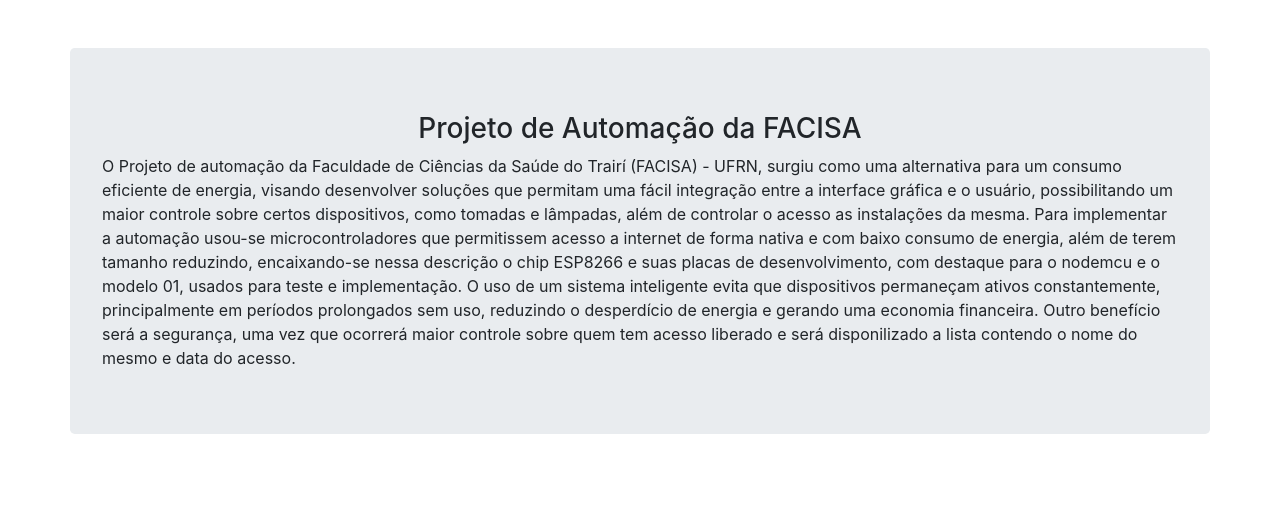
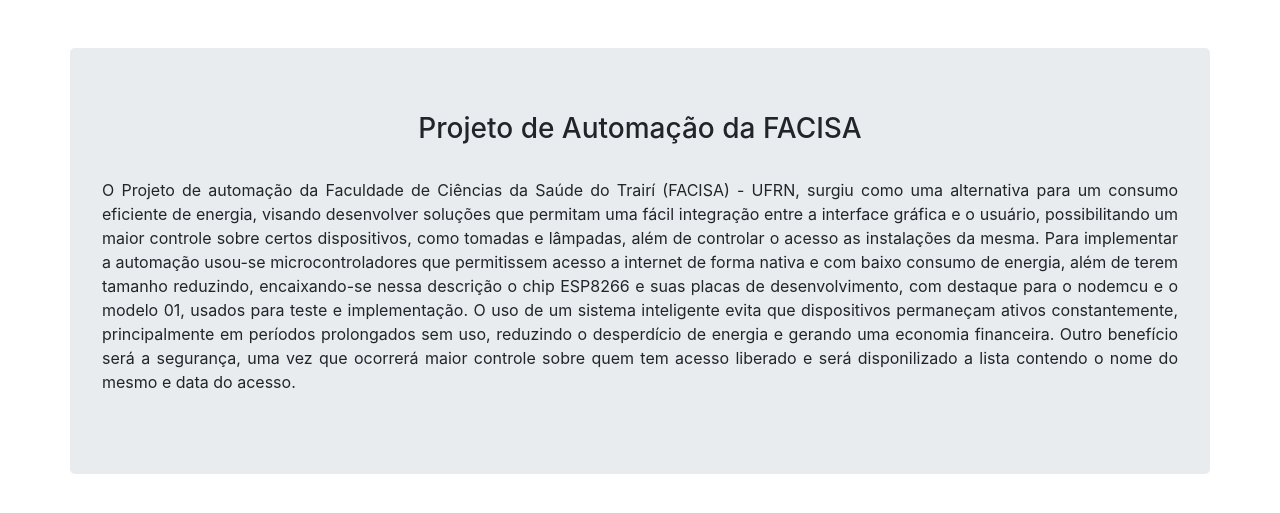
Before and after one commit to wps13/facisa, a Django app: page /sobre/ in a window 1280 px wide. Shown: the part 56-569 px from the top of the page. Run offline with Django 3.2, Linux system fonts and the light colour scheme; some libraries are stand-ins or nearby versions.

Commit message:
change text align

```diff
--- a/siteFacisa/templates/site_geral/about.html
+++ b/siteFacisa/templates/site_geral/about.html
@@ -8,8 +8,11 @@
    <section class="jumbotron container" >
 
         <h3 align="center">Projeto de Automação da FACISA</h3>
-
+        <br>
+        <p align="justify">
         O Projeto de automação da Faculdade de Ciências da Saúde do Trairí (FACISA) - UFRN, surgiu como uma alternativa para um consumo eficiente de energia, visando desenvolver soluções que permitam uma fácil integração entre a interface gráfica e o usuário, possibilitando um maior controle sobre certos dispositivos, como tomadas e lâmpadas, além de controlar o acesso as instalações da mesma. Para implementar a automação usou-se microcontroladores que permitissem acesso a internet de forma nativa e com baixo consumo de energia, além de terem tamanho reduzindo, encaixando-se nessa descrição o chip ESP8266 e suas placas de desenvolvimento, com destaque para o nodemcu e o modelo 01, usados para teste e implementação.
         O uso de um sistema inteligente evita que dispositivos permaneçam ativos constantemente, principalmente em períodos prolongados sem uso, reduzindo o desperdício de energia e gerando uma economia financeira. Outro benefício será a segurança, uma vez que ocorrerá maior controle sobre quem tem acesso liberado e será disponilizado a lista contendo o nome do mesmo e data do acesso.
+        </p>
+
    </section>
 {% endblock %}
```
